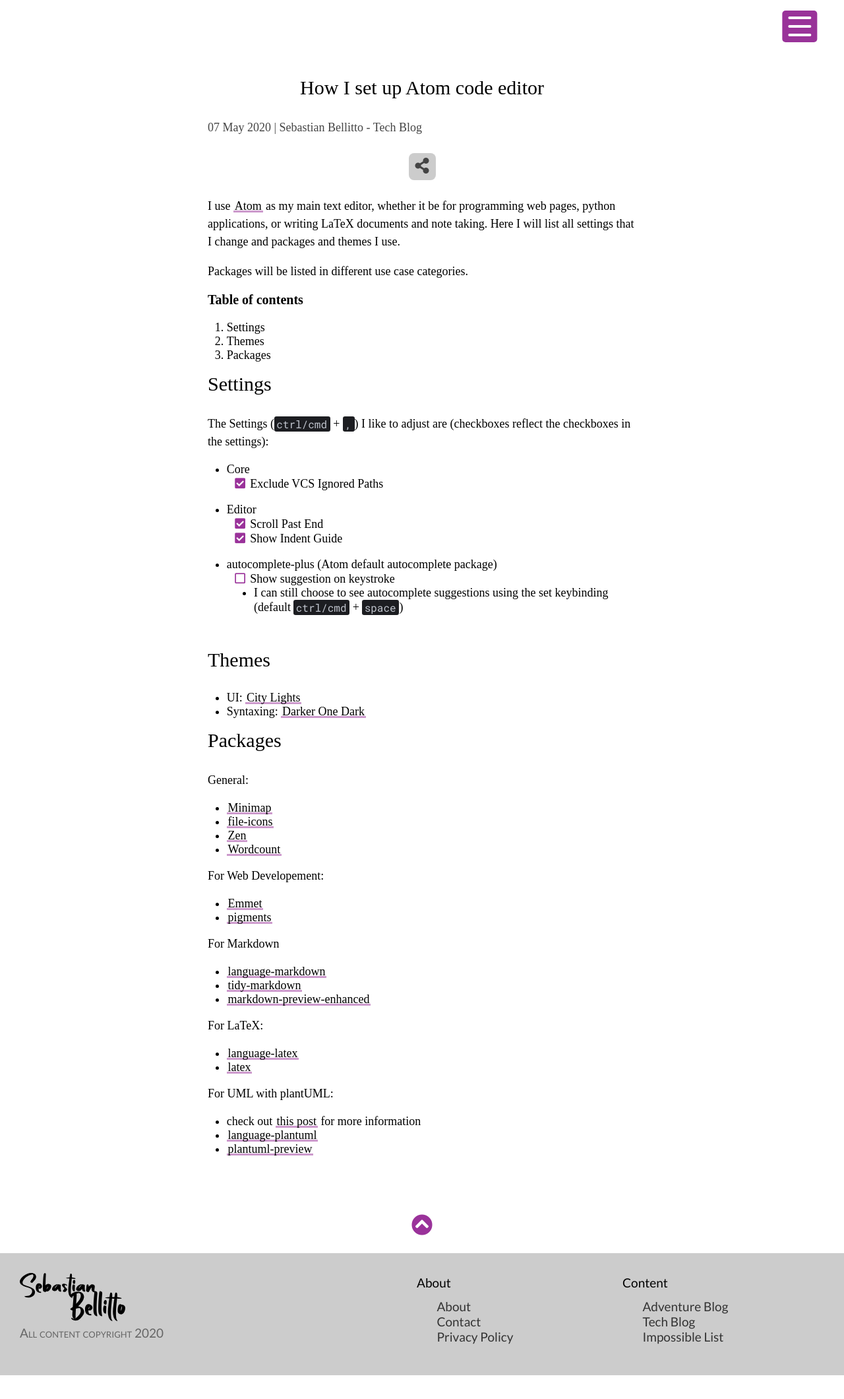
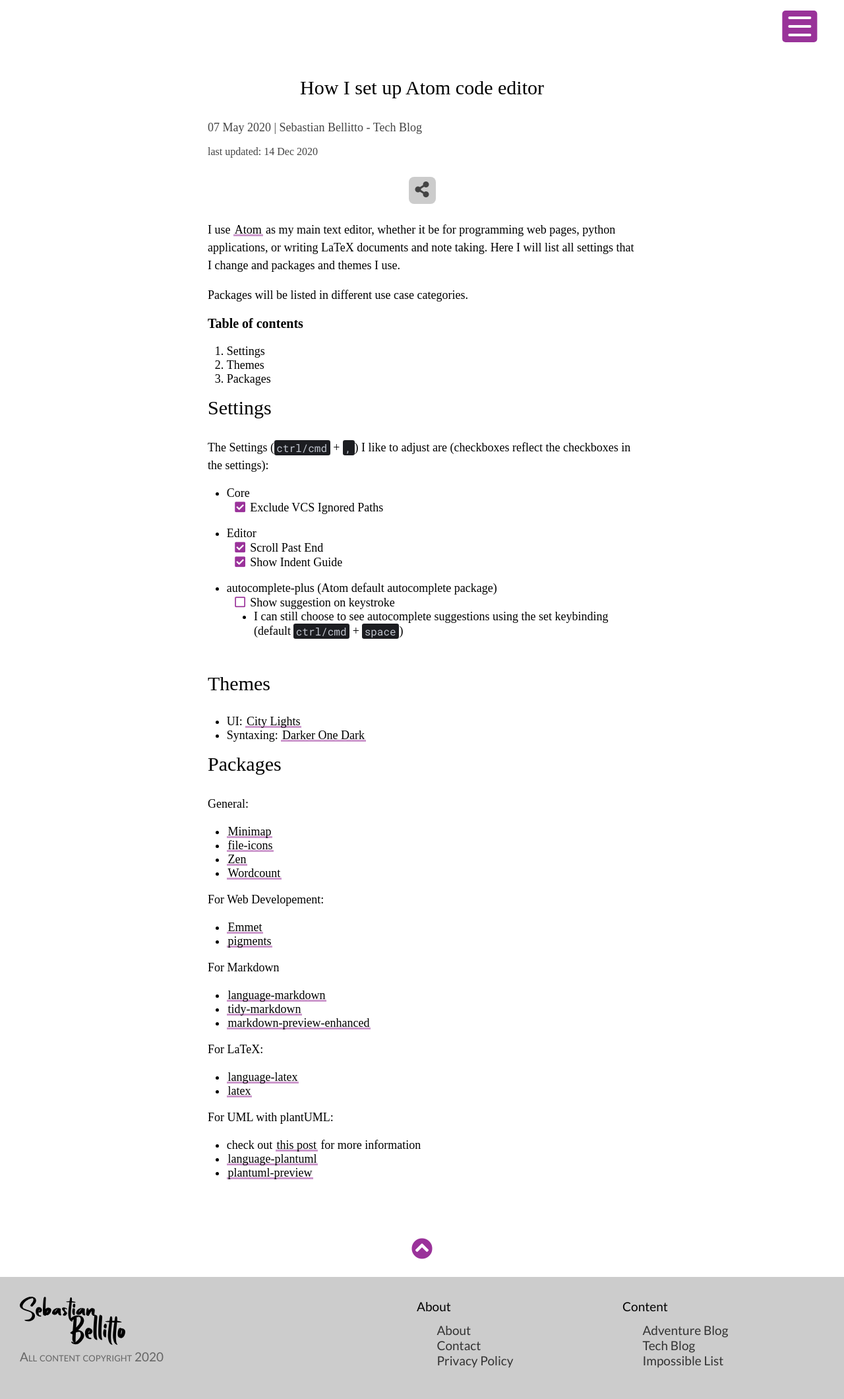
Before and after one commit to SebastianSlash/SebastianSlash.github.io, a Jekyll site: the page built from _posts/tech/2020-05-07-setting-up-atom.md, in a window 1280 px wide. Shown: the whole page at 66% size. Built offline with Jekyll 4.4.1, drawn with Linux system fonts in a browser that asks for light colours; some web fonts are replaced; before the commit the page ends 2084 px from its top, so only the background shows below that.

Commit message:
added last updated date to posts

```diff
--- a/_layouts/post.html
+++ b/_layouts/post.html
@@ -13,10 +13,13 @@
       <div class="sidebar left"></div>
       <h1 id="01_heading" class="article_title">{{ page.title }}</h1>
       <p class="post-meta">
-        {{ page.date | date_to_string }} | {{ page.author }}
+        <time datetime="{{ page.date }}">{{ page.date | date_to_string }}</time> | {{ page.author }}
         {% assign blog = site.blogtype | where: 'b_type', page.blogtype | first %}
         {% if blog %}
           - <a href="{{ blog.url }}" class="link">{{ blog.blog_name }}</a>
+        {% endif %}
+        {% if page.last_updated %}
+          <br><span class="last-updated">last updated: <time datetime="{{ page.last_updated }}">{{ page.last_updated | date_to_string}}</time></span>
         {% endif %}
         <br><br>
       </p>
--- a/_posts/tech/2020-05-07-setting-up-atom.md
+++ b/_posts/tech/2020-05-07-setting-up-atom.md
@@ -3,6 +3,7 @@
 blogtype: tech
 title: "How I set up Atom code editor"
 date: 2020-05-07
+last_updated: 2020-12-14
 author: Sebastian Bellitto
 ---
 I use [Atom](https://atom.io) as my main text editor, whether it be for programming web pages, python applications, or writing LaTeX documents and note taking.
--- a/_sass/blog.sass
+++ b/_sass/blog.sass
@@ -14,7 +14,8 @@
     color: inherit
 .article_title
   text-align: center
-
+.last-updated
+  font-size: 16px
 .blog_article,
 .blog_home
   h1,
```
Also changed, not shown: _posts/tech/2020-03-28-alfaview-on-arch.md (+1 -0 lines).
